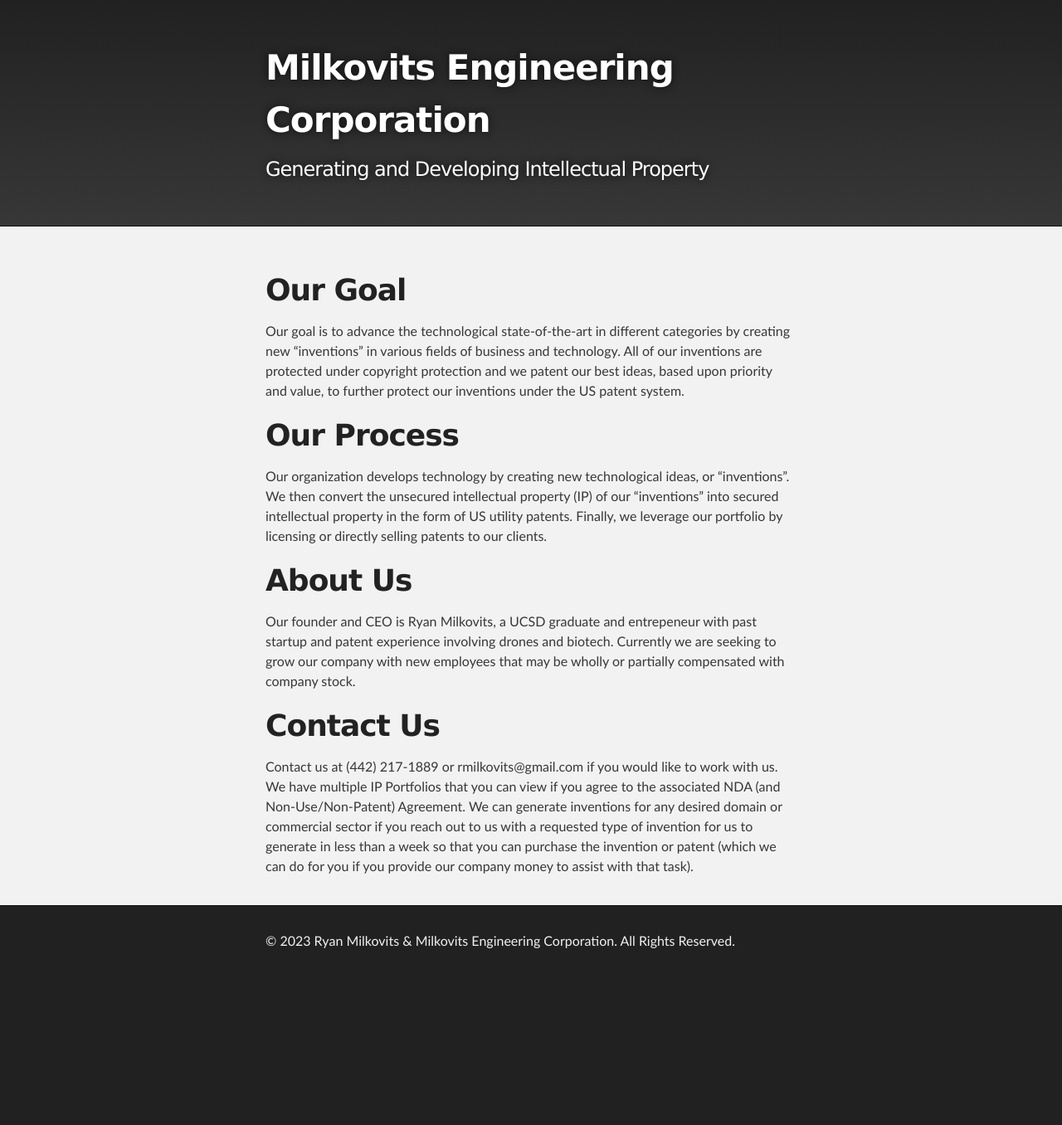
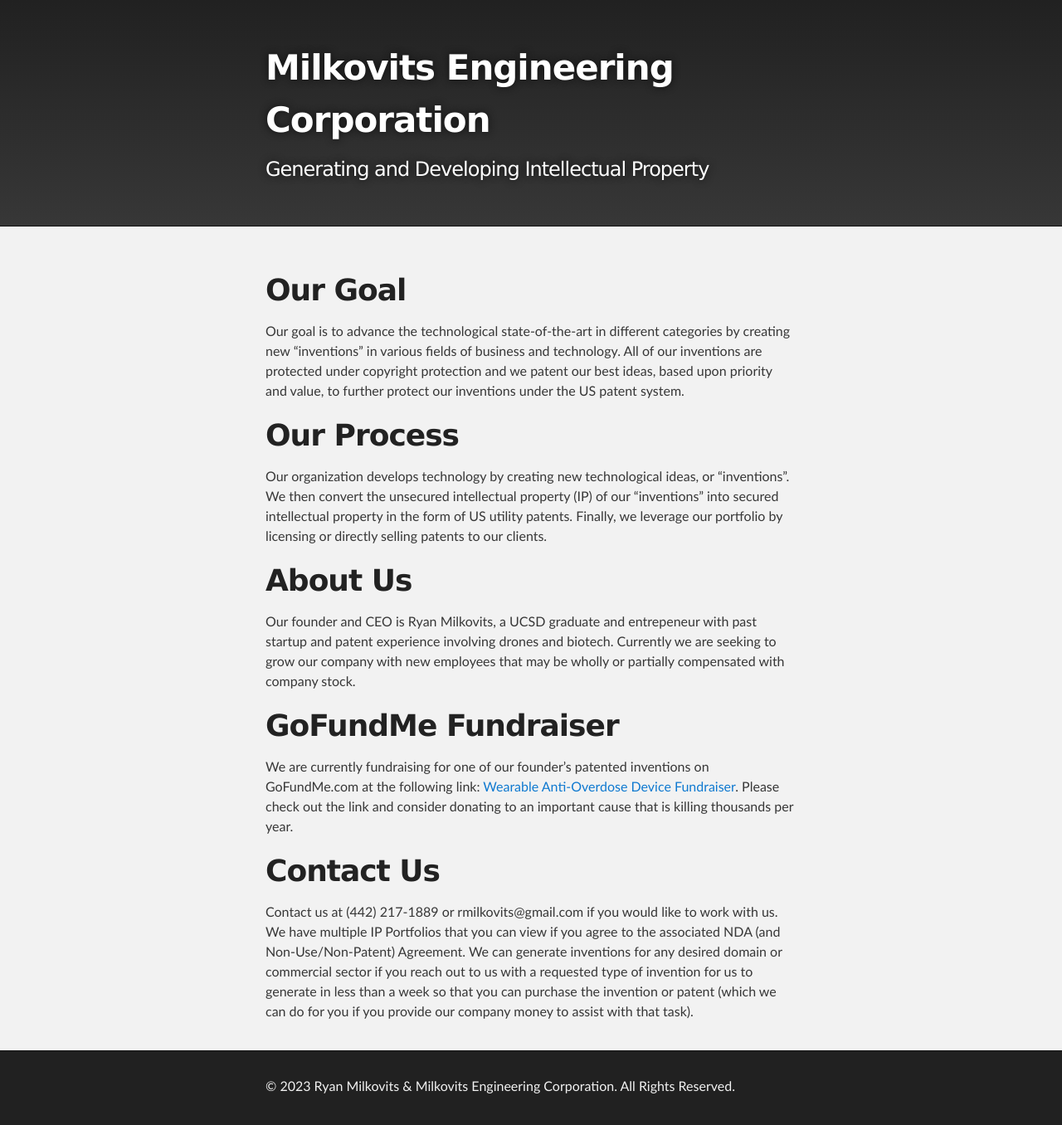
Before and after one commit to rmilkovits/milkovitsengineering, a Jekyll site: the page built from index.md, in a window 1280 px wide. Shown: the whole page at 83% size. Built offline with Jekyll 4.4.1, drawn with Linux system fonts in a browser that asks for light colours; our own code applies the rules of GitHub Pages for plain Markdown files; before the commit the page ends 1181 px from its top, so only the background shows below that.

Commit message:
updated title

```diff
--- a/index.md
+++ b/index.md
@@ -14,6 +14,10 @@ Our organization develops technology by creating new technological ideas, or "in
 
 Our founder and CEO is Ryan Milkovits, a UCSD graduate and entrepeneur with past startup and patent experience involving drones and biotech. Currently we are seeking to grow our company with new employees that may be wholly or partially compensated with company stock.
 
+# GoFundMe Fundraiser
+
+We are currently fundraising for one of our founder's patented inventions on GoFundMe.com at the following link: [Wearable Anti-Overdose Device Fundraiser](https://www.gofundme.com/f/fund-an-automatic-antioverdose-wearable-device). Please check out the link and consider donating to an important cause that is killing thousands per year.
+
 # Contact Us
 
 Contact us at (442) 217-1889 or rmilkovits@gmail.com if you would like to work with us. We have multiple IP Portfolios that you can view if you agree to the associated NDA (and Non-Use/Non-Patent) Agreement. We can generate inventions for any desired domain or commercial sector if you reach out to us with a requested type of invention for us to generate in less than a week so that you can purchase the invention or patent (which we can do for you if you provide our company money to assist with that task).
```
